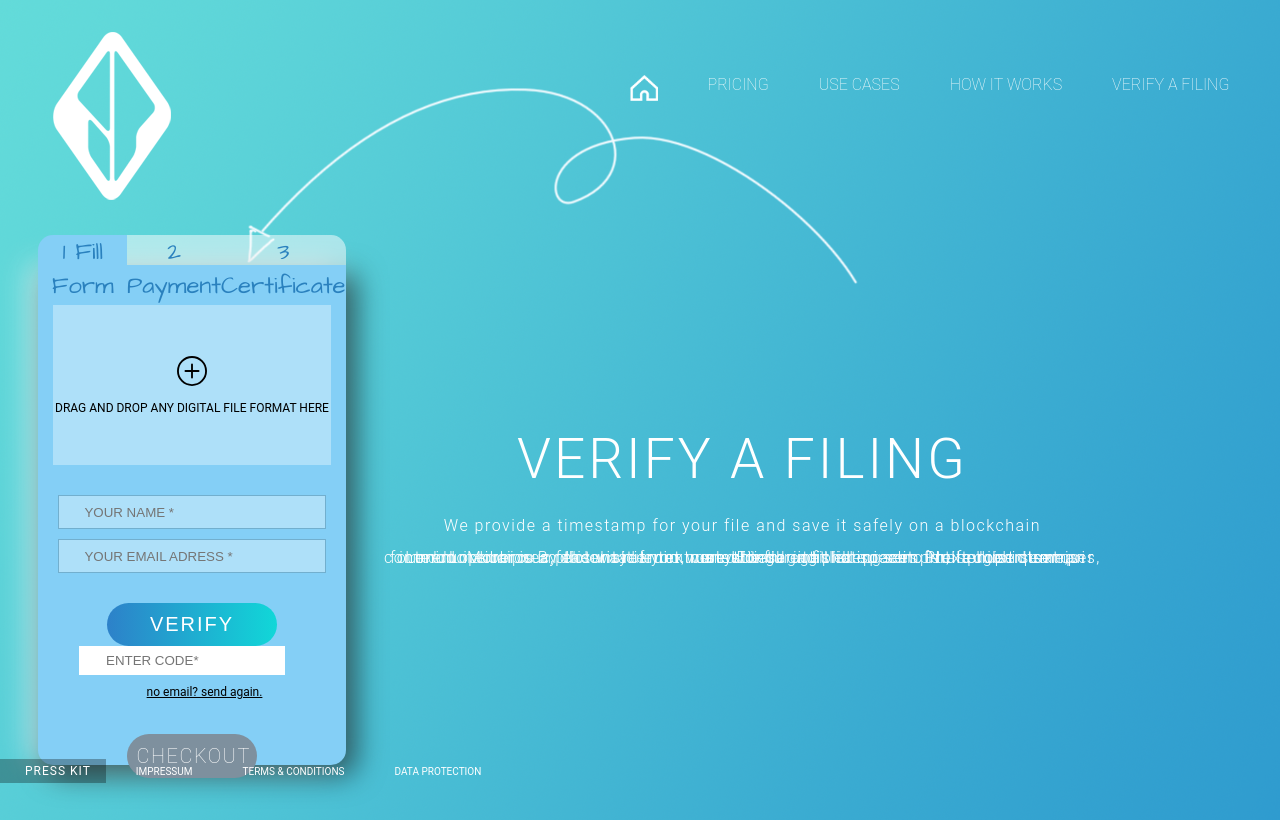
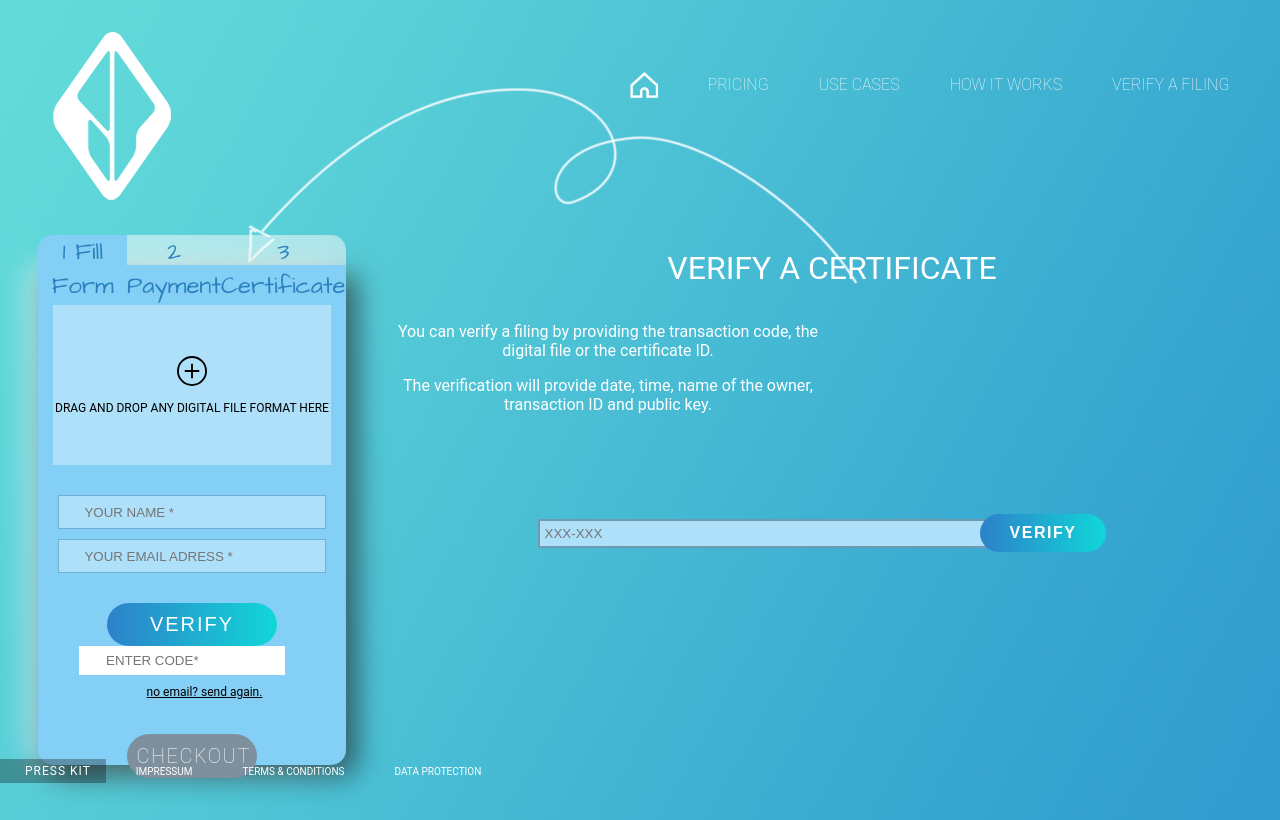
Before and after one commit to creativecopyrights/Website, a React (Create React App) app: page /verify in a window 1280 px wide. Built offline with nearby package versions, Linux system fonts and the light colour scheme; what pdfmake would draw is missing.

Commit message:
letzte anpassungen

```diff
--- a/src/components/Header.js
+++ b/src/components/Header.js
@@ -17,7 +17,7 @@ const Header = () => {
             <div className="navBar__container" >
                 <ul>
                     <li>
-                        <Link to="/" className="link"> <img src={HomeImage} alt="HOME" style={{height:26}} /> </Link>
+                        <Link to="/" className="link"> <img src={HomeImage} alt="HOME" style={{height:26,position:"relative",bottom:"3px"}} /> </Link>
                     </li>
                     <li>
                         <Link to="/pricing" className="link">PRICING</Link>
--- a/src/pages/HeaderLinks/UseCases.css
+++ b/src/pages/HeaderLinks/UseCases.css
@@ -5,7 +5,7 @@
 
 
 .useCaseItem--header{
-    font-size: 28px;
+    font-size: 32px;
 
 }
 
--- /dev/null
+++ b/src/pages/HeaderLinks/VerifyAFiling.css
@@ -0,0 +1,41 @@
+
+.verifyContainer{
+    color: white;
+    position: relative;
+    bottom: 100px;
+}
+
+.verifyContainer--header{
+    font-size: 32px;
+}
+
+.verifyContainer--text{
+    width: 50%;
+}
+
+.verifyContainer--form{
+    margin-top: 100px;
+}
+
+.verifyContainer--input{
+    width: 50%;
+    padding: 5px;
+    background-color: #AEE0F9;
+    border-color: #709aaf;
+    border-style: solid;
+}
+
+.verifyContainer--button{
+    padding:10px 30px;
+    letter-spacing: 1.5px;
+    font-weight: bolder;
+    color: white;
+    font-size: 16px;
+    background: rgb(45,129,201);
+    background: linear-gradient(90deg, rgba(45,129,201,1) 0%, rgba(17,215,216,1) 100%);
+    border-style: none;
+    border-radius: 20px;
+    position: relative;
+    z-index: 2;
+    right: 20px;
+}
--- a/src/pages/HeaderLinks/VerifyAFiling.js
+++ b/src/pages/HeaderLinks/VerifyAFiling.js
@@ -1,20 +1,17 @@
 
-
+import "./VerifyAFiling.css"
 
 const VerifyAFiling = () => {
     return(
-        <div className="welcomeTextContainer" >
-        <div>VERIFY A FILING</div>
+        <div className="verifyContainer" >
+        <div className="verifyContainer--header" >VERIFY A CERTIFICATE</div>
         <br/>
-        <p>We provide a timestamp for your file and save it safely on a blockchain</p>
-        <p> Lorem ipsum is a placeholder text used to fill unfilled spaces until proper text is found.
-            Lorem ipsum dolor sit amet, consectetur adipiscing elit.
-            Phasellus id semper enim.
-            Morbi nec felis vitae enim molestie sagittis id eu sem.
-            Nulla nibh quam, commodo ac arcu a, dictum rutrum nunc.
-            Etiam eget libero semper, feugiat sem quis, interdum libero.
-            By the way if you were wondering that piece of text doesn't mean anything.
-        </p>
+        <p className="verifyContainer--text">You can verify a filing by providing the transaction code, the digital file or the certificate ID.</p>
+        <p className="verifyContainer--text" >The verification will provide date, time, name of the owner, transaction ID and public key.</p>
+        <form className="verifyContainer--form" >
+            <input type="text" name="code" id="code"className="verifyContainer--input" placeholder="XXX-XXX"  />
+            <input type="submit" value="VERIFY" className="verifyContainer--button" />
+        </form>
     </div>
     )
 }
```
